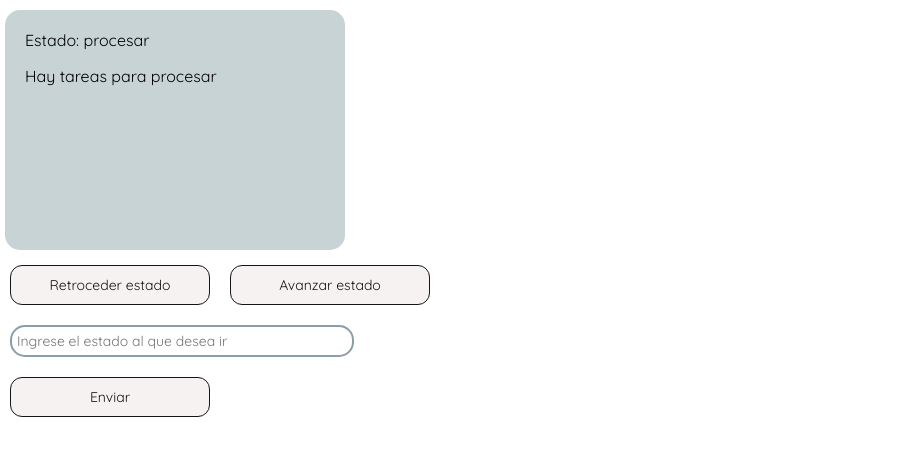
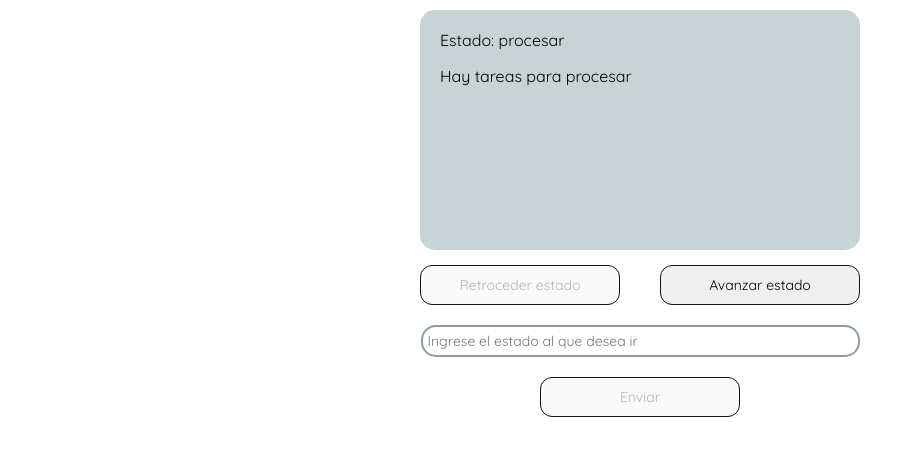
Before and after one commit to Melissa-Martinez-XL/first_react_app, a React (Create React App) app: page / in a window 1280 px wide. Shown: the top 456 px of the page, without its empty margins (0-918 px from the left). Built offline with nearby package versions, Linux system fonts and the light colour scheme.

Commit message:
Cacho's comment

```diff
--- a/src/App.css
+++ b/src/App.css
@@ -41,6 +41,7 @@
 
 * {
   font-family: 'Quicksand', sans-serif;
+  align-items: center;
 }
 
 .container {
--- a/src/button/button.module.scss
+++ b/src/button/button.module.scss
@@ -1,7 +1,4 @@
-.buttonColor {
-    background-color: #F7F2F2;
-    color: #121616;
-}
+@import 'src/colorPalette/colorPalette.module.scss';
 
 .buttonPadding {
     padding: 10px 5px;
@@ -12,7 +9,7 @@
 }
 
 .buttonBorder {
-    border: 1px solid #121616;
+    border: 1px solid $blackTwo;
     border-radius: 12px;
 
 }
@@ -26,21 +23,22 @@
 }
 
 .buttonEffect:hover {
-    background-color: #4C4343;
-    color: #FCFAFA;
-    box-shadow: 5px 5px 5px #413939;
+    box-shadow: 5px 5px 5px $brownOne;
 }
 
 .buttonMargin {
-    margin: 10px;
+    margin: 10px 20px;
 }
 
 .buttonPosition {
     float: inline-end;
 }
 
+.buttonPointer {
+    cursor: pointer;
+}
+
 .button {
-    @extend .buttonColor;
     @extend .buttonPadding;
     @extend .buttonWidth;
     @extend .buttonLetter;
@@ -49,4 +47,5 @@
     @extend .buttonPadding;
     @extend .buttonMargin;
     @extend .buttonPosition;
+    @extend .buttonPointer;
 }
--- a/src/card/card.module.scss
+++ b/src/card/card.module.scss
@@ -1,13 +1,15 @@
+@import 'src/colorPalette/colorPalette.module.scss';
+
 .red {
-    background-color: #C8D3D5;
+    background-color: $whiteTwo;
 }
 
 .blue {
-    background-color:#A4B8C4;
+    background-color: $greyOne;
 }
 
 .yellow {
-    background-color: #6E8387;
+    background-color: $greyTwo;
 }
 
 .cardMargin {
@@ -27,7 +29,7 @@
 }
 
 .cardWidthHeight {
-    width: 300px;
+    width: 400px;
     height: 200px;
 }
 
--- /dev/null
+++ b/src/colorPalette/colorPalette.module.scss
@@ -0,0 +1,13 @@
+$whiteOne: #f7f2f2;
+$whiteTwo: #C8D3D5;
+$whiteThree: #FCFAFA;
+
+$greyOne: #A4B8C4;
+$greyTwo: #6E8387;
+$greyThree: #899EA6;
+
+$blackOne: #090B0B;
+$blackTwo: #121616;
+$blackThree: #282c34;
+
+$brownOne: #4C4343;
--- a/src/inputElement/inputElement.module.scss
+++ b/src/inputElement/inputElement.module.scss
@@ -1,11 +1,12 @@
+@import 'src/colorPalette/colorPalette.module.scss';
+
 .inputBorder {
     border-radius: 15px;
-    border: 2px solid #899EA6;
+    border: 2px solid $greyThree;
 }
 
 .inputText {
     font-size: 14px;
-    color: #090B0B;
 }
 
 .inputPadding {
@@ -13,7 +14,7 @@
 }
 
 .inputWidth {
-    width: 330px;
+    width: 425px;
 }
 
 .inputMargin {
```
